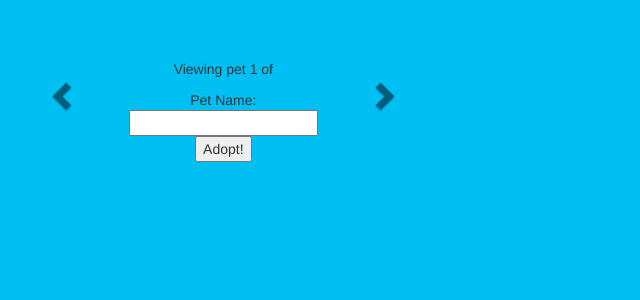
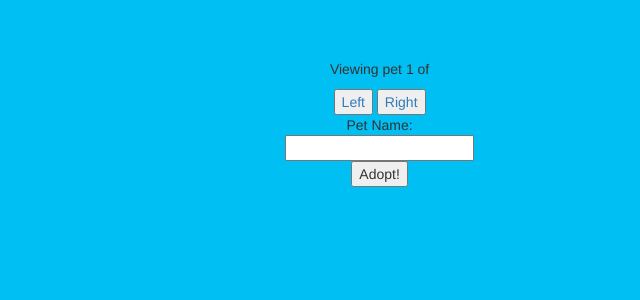
Before and after one commit to crazedpeanut/TracktivityPets, a Django app: template tracktivityPetsWebsite/templates/tracktivityPetsWebsite/pet_selection.html in a window 1280 px wide. Shown: the part 51-351 px from the top of the page, without its empty margins (0-640 px from the left). Run offline with Django 3.2, Linux system fonts and the light colour scheme; the template is opened without the code that fills it, so the values that code supplies are empty; parts of the project's set-up code (start-up, migrations or seed data) failed here and were passed over; some libraries are stand-ins or nearby versions.

Commit message:
Ditched the carousel as it wasn't allowing for the freedom needed. Made a 'character select' carousel, that has sillohuettes of previous and next pets.

```diff
--- a/tracktivityPetsWebsite/templates/tracktivityPetsWebsite/dashboardunlocks.html
+++ b/tracktivityPetsWebsite/templates/tracktivityPetsWebsite/dashboardunlocks.html
@@ -21,6 +21,7 @@
 				.carousel-control{
 				  color: #000;
 				}
+
 			</style>
 
 			<script type="text/javascript">
@@ -30,7 +31,6 @@
 				    	interval : false
 				    });
 
-				   $.mobile.loading( 'show', { theme: "b", text: "", textonly: false});
 				});
 				setCarouselHeight('myCarousel');
 
@@ -62,6 +62,7 @@
 			        	story_number--;
 			        	if(story_number < 1) { story_number = stories_available_count; }
 					  $('#viewing_story_number').html(story_number);
+
 					});
 
 					$('.carousel-control.right').click(function() {
@@ -70,6 +71,7 @@
 						$('#viewing_story_number').html(story_number);
 					});
 				});
+
 		    </script>
 
 			<p>Viewing story <span id="viewing_story_number">1</span> of {{ stories_available_count }}</p>
--- a/tracktivityPetsWebsite/templates/tracktivityPetsWebsite/pet_selection.html
+++ b/tracktivityPetsWebsite/templates/tracktivityPetsWebsite/pet_selection.html
@@ -30,43 +30,33 @@
 			<script type="text/javascript">
 
 				$(document).ready(function(){
-					$("#myCarousel").carousel({
-				    	interval : false
+			  		updateCharacterSelectScreen();
 				});
 
-					$("#myCarousel").on('slide.bs.carousel', function (e) {
-				       var xx = $(this);
-				       setTimeout(function() {
-				            var image_alt = $(".carousel-inner").find(".active").find("img").attr("alt");
+				function updateCharacterSelectScreen()
+				{
+					//hide all images
+			  		$("#pet_selector .pet_image, #pet_selector .pet_silohuette").hide();
+			  		var insert_into = $("#visible_pets");
+
+			  		var active = $("#pet_selector").find(".active");
+
+			   		var image_alt = active.find("img").attr("alt");
 			  		$("#pet_content").children().hide();
 			  		$("[id='"+image_alt+"_content']").show();
 
-				       } , 700);
-				   });
+			  		next_silohuette = active.next('span').next('span').next('span');
+					if(next_silohuette.val() === undefined){next_silohuette = $("#pet_selector .pet_silohuette:first");}
 
-			   		var image_alt = $(".carousel-inner").find(".active").find("img").attr("alt");
-			  		$("#pet_content").children().hide();
-			  		$("[id='"+image_alt+"_content']").show();
-				});
-				setCarouselHeight('myCarousel');
+					prev_silohuette = active.prev('span');
+					if(prev_silohuette.val() === undefined){prev_silohuette = $("#pet_selector .pet_silohuette:last");}
 
-			    function setCarouselHeight(id)
-			    {
-			        var slideHeight = [];
-			        $(id+' .item').each(function()
-			        {
-			            // add all slide heights to an array
-			            slideHeight.push($(this).height());
-			        });
 
-			        // find the tallest item
-			        max = Math.max.apply(null, slideHeight);
-
-			        // set the slide's height
-			        $(id+' .carousel-content').each(function()
-			        {
-			            $(this).css('height',max+'px');
-			        });
+					insert_into.show();
+					insert_into.empty();
+					insert_into.append(prev_silohuette.html());
+					insert_into.append(active.html());
+					insert_into.append(next_silohuette.html());
 				}
 
 			    var pet_number =  1;
@@ -75,20 +65,33 @@
 
 			    $(function () {
 
-			        $('.carousel-control.left').click(function() {
+			        $('#selectLeft').click(function() {
 			        	pet_number--;
 			        	if(pet_number < 1) { pet_number = pets_available_count; }
 					  	$('#viewing_pet_number').html(pet_number);
 
+						var active = $("#pet_selector").find(".active");
+						active.toggleClass('active'); //remove the active class
+						next = active.prev('span').prev('span');
+						if(next.val() === undefined){next = $("#pet_selector .pet_image:last");}
+						next.toggleClass('active');
 
-
+						updateCharacterSelectScreen();
 
 					});
 
-					$('.carousel-control.right').click(function() {
+					$('#selectRight').click(function() {
 						pet_number++;
 			        	if(pet_number > pets_available_count) { pet_number = 1; }
 						$('#viewing_pet_number').html(pet_number);
+
+						var active = $("#pet_selector").find(".active");
+						active.toggleClass('active'); //remove the active class
+						next = active.next('span').next('span');
+						if(next.val() === undefined){next = $("#pet_selector .pet_image:first");}
+						next.toggleClass('active');
+
+						updateCharacterSelectScreen();
 					});
 				});
 
@@ -99,36 +102,36 @@
 				}
 		    </script>
 
-			<div class="col-md-4 text-center">
+			<div class="col-md-7 text-center">
+
 				<p>Viewing pet <span id="viewing_pet_number">1</span> of {{ pets_available_count }}</p>
-				<div id="myCarousel" class="carousel slide" data-ride="carousel">
-
-				    <div class="row">
-				        <div class="col-xs-offset-3 col-xs-6">
-				            <div class="carousel-inner">
+				<div id="pet_selector">
 					{% for key, value in available_pets.items %}
 						{% if forloop.first %}
-										<div class="item active">
+							<span class="active pet_image">
 						{% else %}
-										<div class="item">
+							<span class="pet_image">
 						{% endif %}
 
-									<img src="{{ value.image }}" alt="{{ value.name }}"/>
-									</div>
+						<img src="{{ value.image }}" alt="{{ value.name }}" width="300px" height="300px" />
+						</span>
+						<span class="pet_silohuette">
+							<img src="{{ value.silohuette }}" alt="{{ value.name }}" width="300px" height="300px" />
+						</span>
 					{% endfor %}
 
 				</div>
-				        </div>
+
+				<div id="visible_pets">
+
 				</div>
 
-				    <a class="left carousel-control" href="#myCarousel" data-slide="prev">
-				    	<span class="glyphicon glyphicon-chevron-left"></span>
+				<a id="selectLeft" id="selectLeft">
+			    	<button>Left</button>
 			  	</a>
-				 	<a class="right carousel-control" href="#myCarousel" data-slide="next">
-				    	<span class="glyphicon glyphicon-chevron-right"></span>
+				<a id="selectRight">
+			    	<button>Right</button>
 			  	</a>
-
-				</div>
 
 				<form method="POST" onsubmit="getPet()" id="petSubmitForm">
 					{% csrf_token %}
```
Also changed, not shown: tracktivityPetsWebsite/utils.py (+4 -13 lines), tracktivityPetsWebsite/static/tracktivityPetsWebsite/images/pets/Jonathan Huckleberry/silohuette.png (added), tracktivityPetsWebsite/static/tracktivityPetsWebsite/images/pets/Melvin/silohuette.png (added), tracktivityPetsWebsite/static/tracktivityPetsWebsite/images/pets/Sheldon/silohuette.png (added), tracktivityPetsWebsite/static/tracktivityPetsWebsite/images/pets/Sir Oinksalot/silohuette.png (added). Lines whose indentation alone changed are shown as unchanged.
